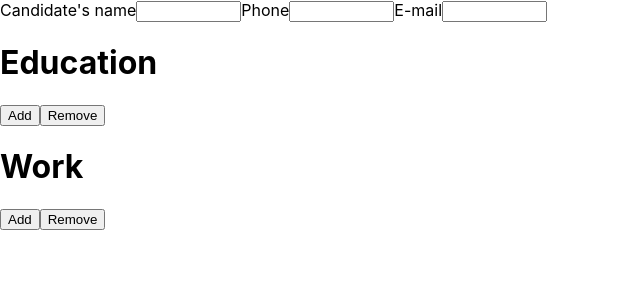
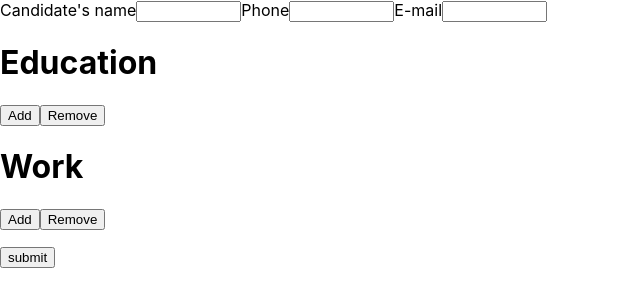
Before and after one commit to wavesinaroom/my_odin_project_cv_application, a React (Create React App) app: page / in a window 1280 px wide. Shown: the top 306 px of the page, without its empty margins (0-640 px from the left). Built offline with nearby package versions, Linux system fonts and the light colour scheme.

Commit message:
[Feature] Render HTML content on submit click

```diff
--- a/src/App.js
+++ b/src/App.js
@@ -1,12 +1,18 @@
+import {useState} from 'react';
+import {renderToStaticMarkup} from 'react-dom/server'
 import General from "./components/general";
 import Section from "./components/section";
 
 function App() {
+  const [render,setRender] = useState('');
+
   return (
     <>
       <General/>
       <Section title="Education"/>
       <Section title="Work"/>
+      <input type="submit" value="submit" onClick={()=>setRender(renderToStaticMarkup(<App/>))}/>
+      {render}
     </>
   );
 }
```
